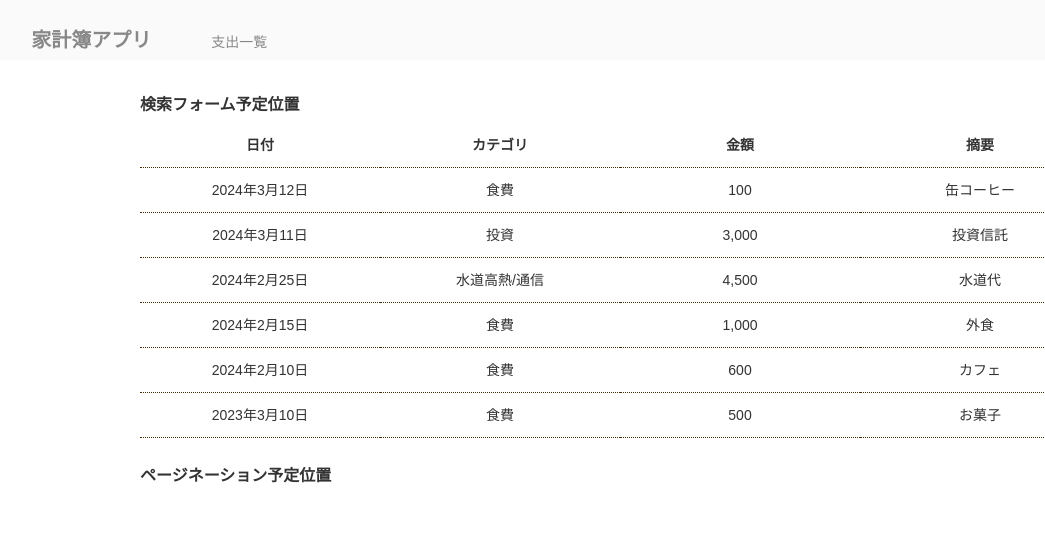
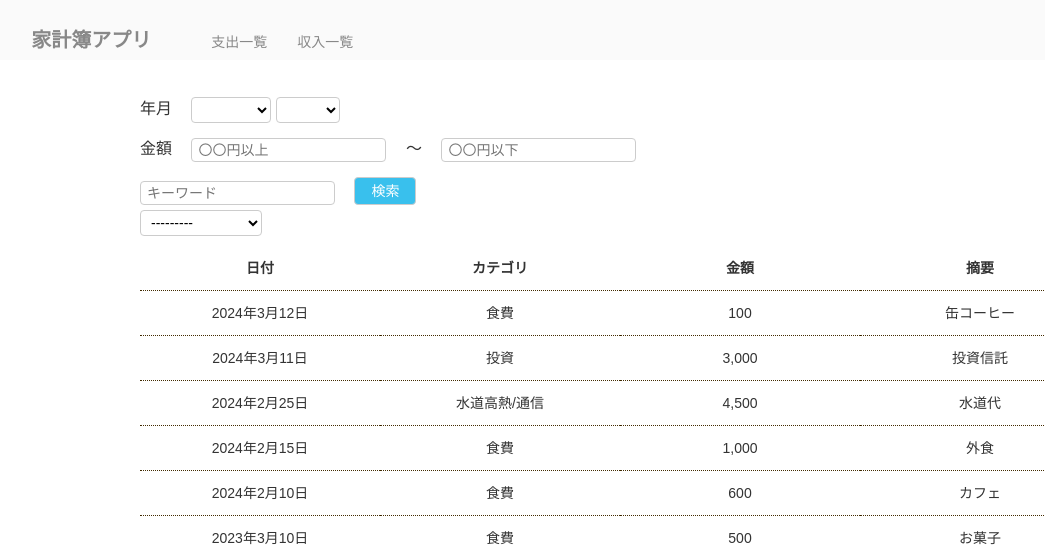
Before and after one commit to 674nam/web_ref_1, a Django app: page / in a window 1280 px wide. Shown: the top 560 px of the page, without its empty margins (20-1065 px from the left). Run offline with Django 4.2, Linux system fonts and the light colour scheme; data comes from the database, SQL or seed files in the repository; both versions use the stored data as it was after the commit.

Commit message:
Djangoで作る家計簿アプリ ③検索とページネーションの実装

```diff
--- a/housekeeping_project/kakeibo/admin.py
+++ b/housekeeping_project/kakeibo/admin.py
@@ -25,7 +25,6 @@
 from .models import Payment, Income, PaymentCategory, IncomeCategory
 from import_export import resources  # django-import-export のインストールが必要
 from import_export.admin import ImportExportModelAdmin
-
 
 class PaymentResource(resources.ModelResource):  # Paymentモデルへの統合
     class Meta:
--- /dev/null
+++ b/housekeeping_project/kakeibo/forms.py
@@ -0,0 +1,95 @@
+from django import forms
+from .models import PaymentCategory
+from django.utils import timezone
+
+class PaymentSearchForm(forms.Form): # 支出検索フォーム
+
+    # 年の選択肢を動的に作る
+    start_year = 2019  # 家計簿の登録を始めた年
+    end_year = timezone.now().year + 1  # 現在の年＋１年
+    years = [(year, f'{year}年') for year in reversed(range(start_year, end_year + 1))]
+    years.insert(0, (0, ''))  # 空白の選択を追加
+    YEAR_CHOICES = tuple(years)
+
+    # 月の選択肢を動的に作る
+    months = [(month, f'{month}月') for month in range(1, 13)]
+    months.insert(0, (0, ''))
+    MONTH_CHOICES = tuple(months)
+
+    # 年の選択
+    year = forms.ChoiceField(
+        label='年での絞り込み',
+        required=False,
+        choices=YEAR_CHOICES,
+        widget=forms.Select(attrs={'class': 'form'})
+    )
+
+    # 月の選択
+    month = forms.ChoiceField(
+        label='月での絞り込み',
+        required=False,
+        choices=MONTH_CHOICES,
+        widget=forms.Select(attrs={'class': 'form'})
+    )
+
+    # 〇〇円以上
+    greater_than = forms.IntegerField(
+        label='Greater Than',
+        required=False,
+        widget=forms.TextInput(attrs={'class': 'form',
+                                      'autocomplete': 'off',
+                                      'placeholder': '〇〇円以上'})
+    )
+
+    # 〇〇円以下
+    less_than = forms.IntegerField(
+        label='Less Than',
+        required=False,
+        widget=forms.TextInput(attrs={'class': 'form',
+                                      'autocomplete': 'off',
+                                      'placeholder': '〇〇円以下'})
+    )
+
+    # キーワード
+    key_word = forms.CharField(
+        label='検索キーワード',
+        required=False,
+        widget=forms.TextInput(attrs={'class': 'form',
+                                      'autocomplete': 'off',
+                                      'placeholder': 'キーワード',
+                                      })
+    )
+
+    # カテゴリー検索
+    category = forms.ModelChoiceField(
+        label='カテゴリでの絞り込み',
+        required=False,
+        queryset=PaymentCategory.objects.order_by('name'),
+        widget=forms.Select(attrs={'class': 'form'})
+    )
+
+
+class IncomeSearchForm(forms.Form):
+    start_year = 2019
+    end_year = timezone.now().year + 1
+    years = [(year, f'{year}年') for year in reversed(range(start_year, end_year + 1))]
+    years.insert(0, (0, ''))
+    YEAR_CHOICES = tuple(years)
+
+    months = [(month, f'{month}月') for month in range(1, 13)]
+    months.insert(0, (0, ''))
+    MONTH_CHOICES = tuple(months)
+
+    year = forms.ChoiceField(
+        label='年での絞り込み',
+        required=False,
+        choices=YEAR_CHOICES,
+        widget=forms.Select(attrs={'class': 'form', 'value': ''})
+    )
+
+    month = forms.ChoiceField(
+        label='月での絞り込み',
+        required=False,
+        choices=MONTH_CHOICES,
+        widget=forms.Select(attrs={'class': 'form'})
+    )
--- a/housekeeping_project/kakeibo/static/kakeibo/css/style.css
+++ b/housekeeping_project/kakeibo/static/kakeibo/css/style.css
@@ -236,3 +236,50 @@
   width: 20%;
   padding: 15px 0;
 }
+
+/* --------------------------------
+ * フォーム
+ * -------------------------------- */
+.form {
+  font-size: 1.4rem;
+  padding: 3px 6px;
+  box-sizing: border-box;
+  border-radius: 4px;
+  border: solid 1px #ccc;
+  background-color: #fff;
+  font-family: "Ubuntu", "Noto Sans JP", sans-serif;
+}
+
+.form:focus {
+  outline: 0;
+  box-shadow: 0 0 0 .25rem rgba(18, 102, 241, .25);
+}
+
+/* --------------------------------
+ * ボタン
+ * -------------------------------- */
+.btn, a.btn {
+  font-size: 1.4rem;
+  color: #333;
+  -webkit-appearance: none;
+  appearance: none;
+  padding: 4px 16px;
+  line-height: 1.3;
+  border-radius: 4px;
+  border: solid 1px #ccc;
+  background-color: #fff;
+  vertical-align: bottom;
+  font-family: "Ubuntu", "Noto Sans JP", sans-serif;
+  display: inline-block;
+  text-align: center;
+  cursor: pointer;
+}
+
+.btn:hover, a.btn:hover {
+  opacity: 0.5;
+}
+
+.btn-info, a.btn-info {
+  background-color: #39c0ed;
+  color: #fff;
+}
--- a/housekeeping_project/kakeibo/templates/kakeibo/base.html
+++ b/housekeeping_project/kakeibo/templates/kakeibo/base.html
@@ -21,6 +21,9 @@
         <li class="ml-5">
           <a href="{% url 'kakeibo:payment_list'%}">支出一覧</a>
         </li>
+        <li class="ml-5">
+          <a href="{% url 'kakeibo:income_list'%}">収入一覧</a>
+        </li>
     </nav>
   </header>
 
--- a/housekeeping_project/kakeibo/templates/kakeibo/payment_list.html
+++ b/housekeeping_project/kakeibo/templates/kakeibo/payment_list.html
@@ -3,7 +3,24 @@
 {% block content %}
 
 <form class="mt-2" id="search-form" action="" method="GET">
-  <h1>検索フォーム予定位置</h1>
+  <div>
+    <label class="label mr-4">年月</label>
+    {{ search_form.year }}
+    {{ search_form.month }}
+  </div>
+  <div class="mt-4">
+    <label class="label mr-4">金額</label>
+    {{ search_form.greater_than }}
+    <span class="ml-4 mr-4">～</span>
+    {{ search_form.less_than }}
+  </div>
+  <div class="mt-4">
+    {{ search_form.key_word }}
+    <button class="btn btn-info ml-4" type="submit">検索</button>
+  </div>
+  <div class="mt-2 inline">
+    {{ search_form.category }}
+  </div>
 </form>
 
 <table class="table mt-3">
@@ -13,7 +30,6 @@
     <th>金額</th>
     <th>摘要</th>
   </tr>
-
   {% for payment in payment_list %}
   <tr>
     <td>{{ payment.date }}</td>
--- a/housekeeping_project/kakeibo/urls.py
+++ b/housekeeping_project/kakeibo/urls.py
@@ -5,4 +5,5 @@
 
 urlpatterns = [
     path('', views.PaymentList.as_view(), name='payment_list'),
+    path('income_list/', views.IncomeList.as_view(), name='income_list'),
 ]
--- a/housekeeping_project/kakeibo/views.py
+++ b/housekeeping_project/kakeibo/views.py
@@ -1,8 +1,85 @@
 from django.views import generic
+
 from .models import Payment, PaymentCategory, Income, IncomeCategory
+from .forms import PaymentSearchForm, IncomeSearchForm # 検索フォーム用
 
 
 class PaymentList(generic.ListView):
     template_name = 'kakeibo/payment_list.html'
     model = Payment
     ordering = '-date'
+    # paginate_by = 5 # ページネーション作成中
+
+    def get_queryset(self):
+        queryset = super().get_queryset()
+        self.form = form = PaymentSearchForm(self.request.GET or None)
+
+        if form.is_valid():
+            year = form.cleaned_data.get('year')
+            # 選択なし -> 文字列'0'が入るため除外
+            if year and year != '0':
+                queryset = queryset.filter(date__year=year)
+
+            # 選択なし -> 文字列'0'が入るため除外
+            month = form.cleaned_data.get('month')
+            if month and month != '0':
+                queryset = queryset.filter(date__month=month)
+
+            # 〇〇円以上の絞り込み
+            greater_than = form.cleaned_data.get('greater_than')
+            if greater_than:
+                queryset = queryset.filter(price__gte=greater_than)
+
+            # 〇〇円以下の絞り込み
+            less_than = form.cleaned_data.get('less_than')
+            if less_than:
+                queryset = queryset.filter(price__lte=less_than)
+
+            # キーワードの絞り込み
+            key_word = form.cleaned_data.get('key_word')
+            if key_word:
+                # 空欄で区切り、順番に絞る、and検索
+                if key_word:
+                    for word in key_word.split():
+                        queryset = queryset.filter(description__icontains=word)
+
+            # カテゴリで絞り込み
+            category = form.cleaned_data.get('category')
+            if category:
+                queryset = queryset.filter(category=category)
+
+        return queryset
+
+    def get_context_data(self, **kwargs):
+        context = super().get_context_data(**kwargs)
+        context['search_form'] = self.form  # search formを渡す
+
+        return context
+
+
+class IncomeList(generic.ListView):
+    template_name = 'kakeibo/income_list.html'
+    model = Income
+    ordering = '-date'
+    # paginate_by = 5 # ページネーション作成中
+
+    def get_queryset(self):
+        queryset = super().get_queryset()
+        self.form = form = IncomeSearchForm(self.request.GET or None)
+
+        if form.is_valid():
+            year = form.cleaned_data.get('year')
+            if year and year != '0':
+                queryset = queryset.filter(date__year=year)
+
+            month = form.cleaned_data.get('month')
+            if month and month != '0':
+                queryset = queryset.filter(date__month=month)
+
+        return queryset
+
+    def get_context_data(self, **kwargs):
+        context = super().get_context_data(**kwargs)
+        context['search_form'] = self.form
+
+        return context
```
Also changed, not shown: housekeeping_project/kakeibo/templates/kakeibo/income_list.html (added, +38 -0 lines), housekeeping_project/db.sqlite3.
